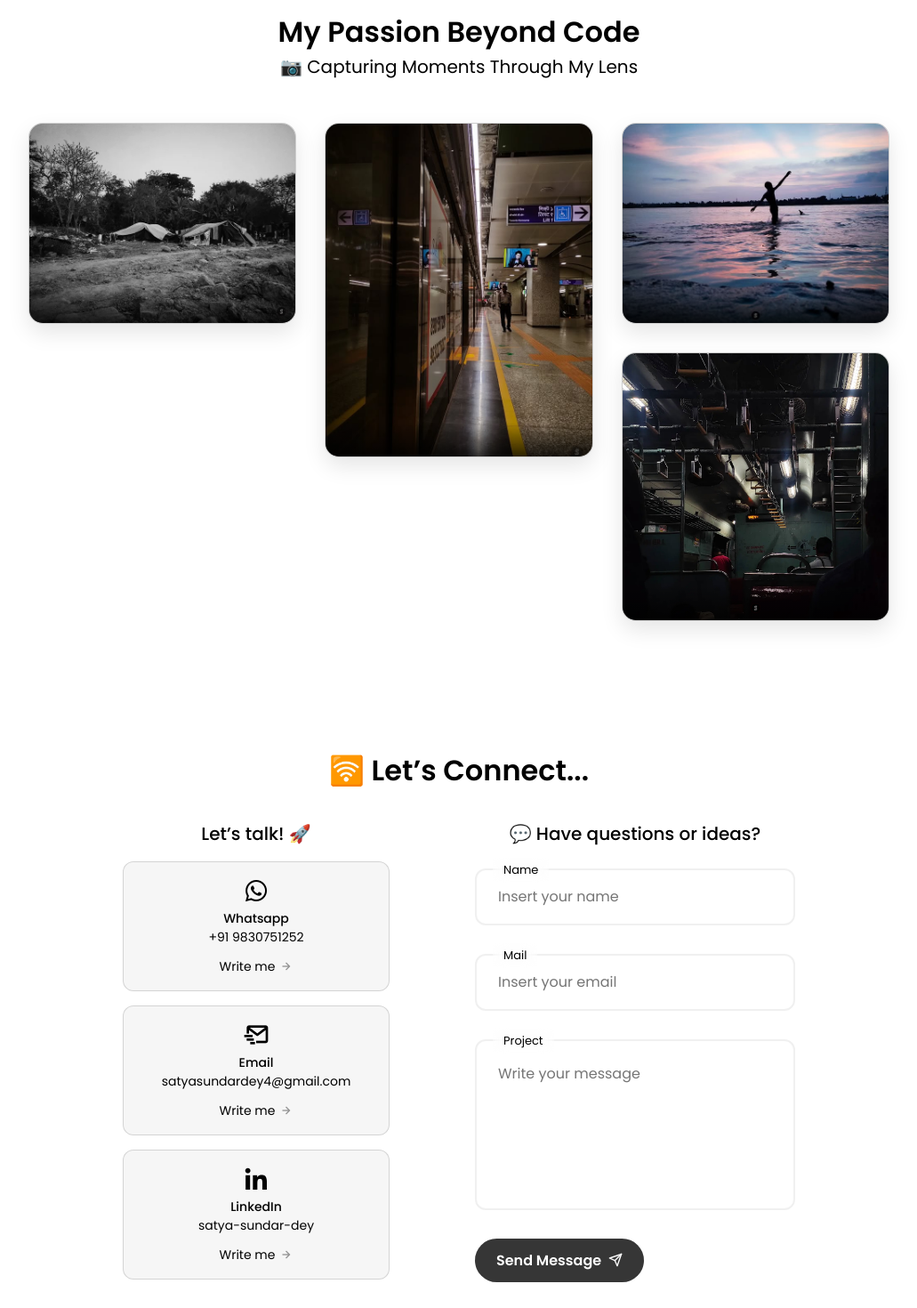
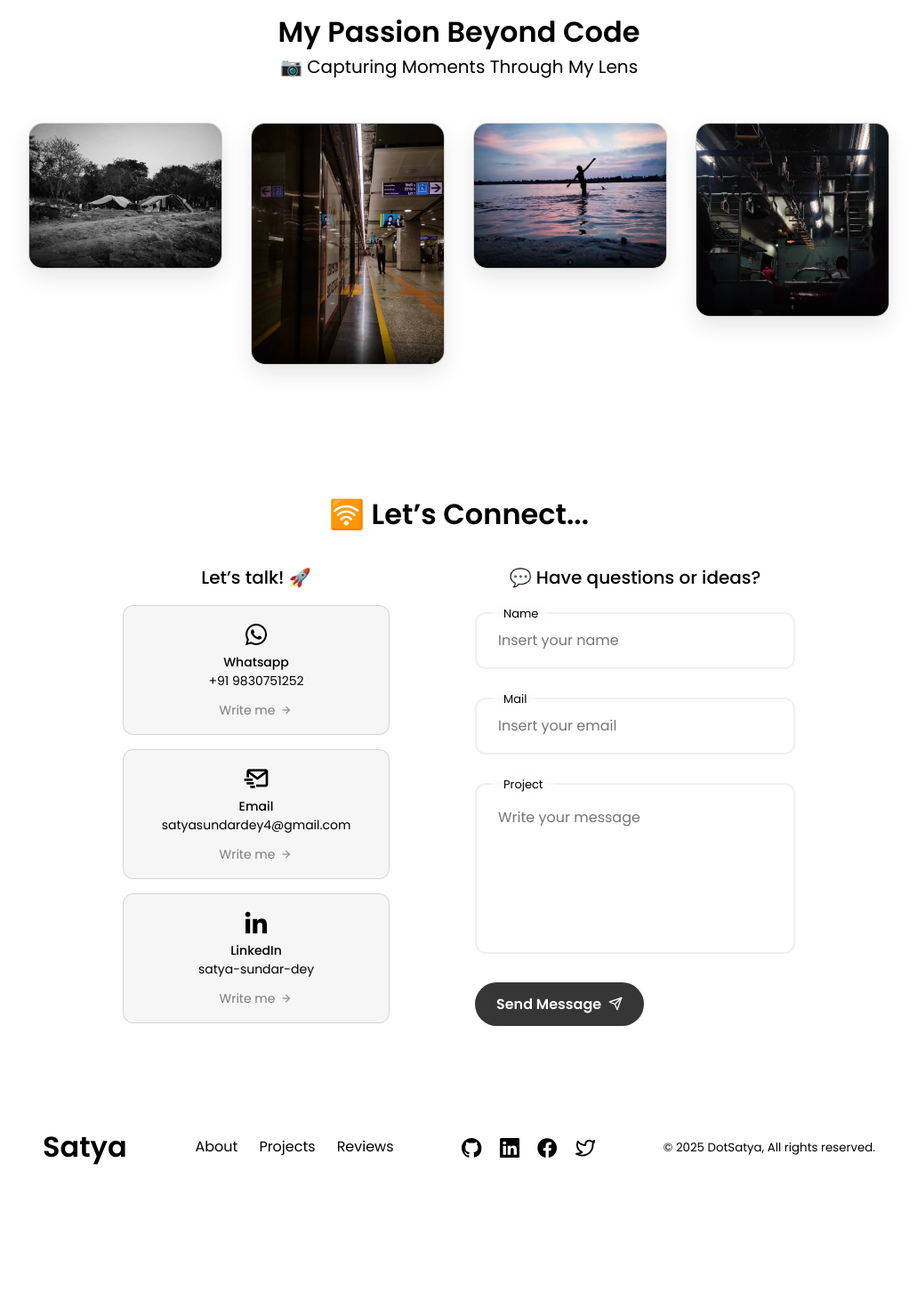
Before and after one commit to dotsatya/Formal-Portfolio, a React (Vite) app: page / in a window 1280 px wide. Shown: the part 5320-6790 px from the top of the page at 89% size, without its empty margins (124-1155 px from the left). After the commit the page ends 6681 px from the top, so only its background shows below. Built offline with nearby package versions, Linux system fonts and the light colour scheme.

Commit message:
New section added

```diff
--- a/src/components/About/About.module.css
+++ b/src/components/About/About.module.css
@@ -1,7 +1,7 @@
 :root {
   --header-height: 3rem;
 
-
+  /* HSL color mode */
   --title-color: hsl(var(--hue), var(--sat), 20%);
   --title-color-dark: hsl(var(--hue), var(--sat), 0%);
   --text-color: hsl(var(--hue), var(--sat), 46%);
--- a/src/components/Contact/Contact.jsx
+++ b/src/components/Contact/Contact.jsx
@@ -57,7 +57,9 @@ const Contact = () => {
                 rel="noreferrer"
                 className={clsx(styles.contact_button)}
               >
-                Write me
+                <span className={clsx(styles.contact_button_text)}>
+                  Write me
+                </span>
                 <i className={clsx("bx", "bx-right-arrow-alt", styles.contact_button_icon)}></i>
               </a>
             </div>
@@ -74,7 +76,9 @@ const Contact = () => {
                 rel="noreferrer"
                 className={clsx(styles.contact_button)}
               >
-                Write me
+                <span className={clsx(styles.contact_button_text)}>
+                  Write me
+                </span>
                 <i className={clsx("bx", "bx-right-arrow-alt", styles.contact_button_icon)}></i>
               </a>
             </div>
@@ -91,7 +95,9 @@ const Contact = () => {
                 rel="noreferrer"
                 className={clsx(styles.contact_button)}
               >
-                Write me
+                <span className={clsx(styles.contact_button_text)}>
+                  Write me
+                </span>
                 <i className={clsx("bx", "bx-right-arrow-alt", styles.contact_button_icon)}></i>
               </a>
             </div>
--- a/src/components/Contact/Contact.module.css
+++ b/src/components/Contact/Contact.module.css
@@ -94,15 +94,24 @@
   cursor: pointer;
 }
 
+.contact_button_text{
+  /* font-weight: 200; */
+  opacity: 50%;
+  transition: 0.3s;
+}
+.contact_button_text:hover{
+  opacity: 82%;
+}
+
 .contact_button_icon {
   font-size: 1rem;
   transition: 0.3s;
   opacity: 40%;
 }
 
-.contact_button:hover .contact_button_icon {
+.contact_button:hover  .contact_button_icon {
   transform: translateX(0.25rem);
-  opacity: 100%;
+  opacity: 82%;
 }
 
 .contact_form {
--- a/src/components/Footer/Footer.jsx
+++ b/src/components/Footer/Footer.jsx
@@ -51,7 +51,7 @@ const Footer = () => {
           </a>
         </div>
         <span className={clsx(styles.footer_copy, "footer__copy")}>
-          <small>&copy; Satya Sundar Dey. All rights reserved.</small>
+          <small>&copy; 2025 DotSatya, All rights reserved.</small>
         </span>
 
       </div>
--- a/src/components/Footer/Footer.module.css
+++ b/src/components/Footer/Footer.module.css
@@ -71,6 +71,10 @@
   color: rgba(141, 140, 140, 0.7);
 }
 
+.footer_copy{
+  font-weight: lighter;
+}
+
 /* for large screens */
 @media screen and (min-width: 992px) {
   .footer_container {
--- a/src/components/Photograohy/Photograohy.module.css
+++ b/src/components/Photograohy/Photograohy.module.css
@@ -102,9 +102,15 @@
   }
 }
 
+@media (min-width: 770px) {
+  .grid {
+    column-count: 3;
+  }
+}
+
 @media (min-width: 1024px) {
   .grid {
-    column-count: 3;
+    column-count: 4;
   }
 }
 
```
